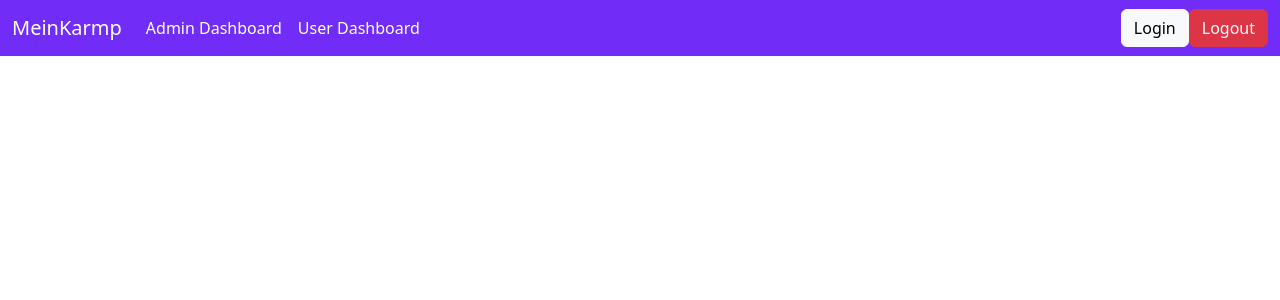
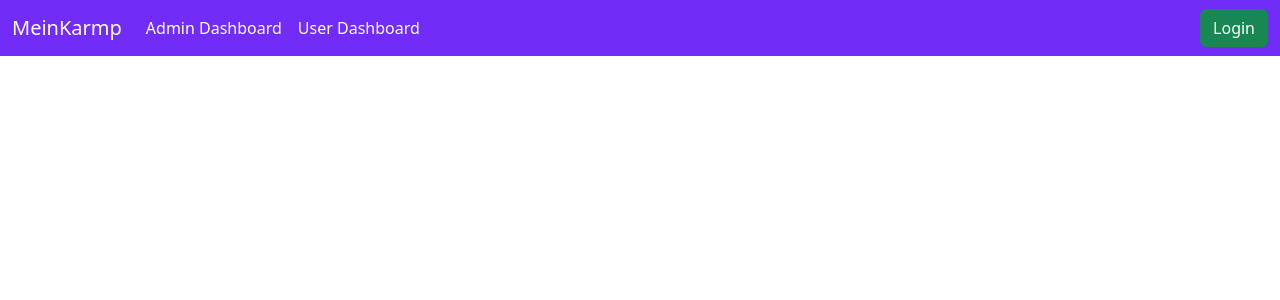
Before and after one commit to Kruskal892/Ecommerce_GroupProject_FE, an Angular app: page / in a window 1280 px wide. Shown: the top 300 px of the page. Built offline with nearby package versions, Linux system fonts and the light colour scheme.

Commit message:
Login & Logout implementation

```diff
--- a/src/app/header/header.component.html
+++ b/src/app/header/header.component.html
@@ -2,7 +2,7 @@
     <div class="container-fluid">
         <a class="navbar-brand" routerLink="/home">
             MeinKarmp
-          </a>
+        </a>
         <button class="navbar-toggler" type="button" data-bs-toggle="collapse" data-bs-target="#navbarSupportedContent"
             aria-controls="navbarSupportedContent" aria-expanded="false" aria-label="Toggle navigation">
             <span class="navbar-toggler-icon"></span>
@@ -18,8 +18,8 @@
                     <a class="nav-link active" aria-current="page" routerLink="/user">User Dashboard</a>
                 </li>
             </ul>
-            <button type="button" class="btn btn-light" routerLink="/login">Login</button>
-            <button type="button" class="btn btn-danger">Logout</button>
+            <button *ngIf="! isLoggedIn()" type="button" class="btn btn-success" routerLink="/login">Login</button>
+            <button *ngIf="isLoggedIn()" type="button" class="btn btn-danger" (click)="logout()">Logout</button>
         </div>
     </div>
 </nav>
--- a/src/app/header/header.component.ts
+++ b/src/app/header/header.component.ts
@@ -1,10 +1,28 @@
-import { Component } from '@angular/core';
+import { Component, OnInit } from '@angular/core';
+import { UserAuthService } from '../services/user-auth.service';
+import { Router } from '@angular/router';
+import { UserService } from '../services/user.service';
 
 @Component({
   selector: 'app-header',
   templateUrl: './header.component.html',
-  styleUrls: ['./header.component.css']
+  styleUrls: ['./header.component.css'],
 })
-export class HeaderComponent {
+export class HeaderComponent implements OnInit {
+  constructor(
+    private userAuthService: UserAuthService,
+    private router: Router,
+    public userService: UserService
+  ) {}
 
+  ngOnInit(): void {}
+
+  public isLoggedIn() {
+    return this.userAuthService.isLoggedIn();
+  }
+
+  public logout() {
+    this.userAuthService.clear();
+    this.router.navigate(['/home']);
+  }
 }
--- a/src/app/login/login.component.ts
+++ b/src/app/login/login.component.ts
@@ -20,23 +20,21 @@ export class LoginComponent implements OnInit {
 
   login(loginForm: NgForm) {
     this.userService.login(loginForm.value).subscribe(
-      (response:any) => {
-        const role = response.user.role.roleName;
-        this.userAuthService.setRoles(role);
+      (response: any) => {
+
+        this.userAuthService.setRoles(response.user.role);
         this.userAuthService.setToken(response.jwtToken);
 
-        console.log(response)
+        const role = response.user.role[0].roleName;
 
-        if(role === 'Admin' ) {
-          this.router.navigate(['admin']);
-        }else{
-          this.router.navigate(['user']);
+        if (role === 'Admin') {
+          this.router.navigate(['/admin']);
+        } else {
+          this.router.navigate(['/user']);
         }
-
       },
       (error) => {
         console.log(error);
-
       }
     );
   }
```
